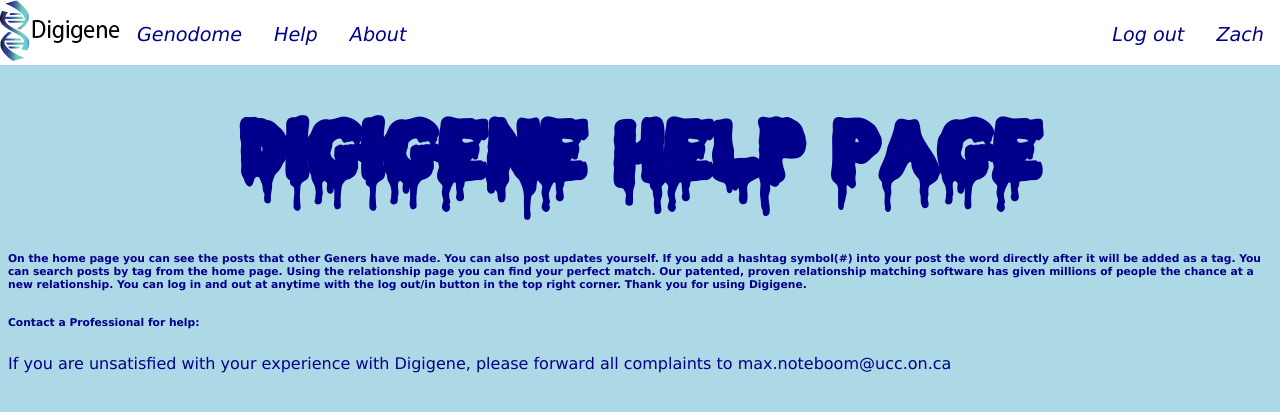
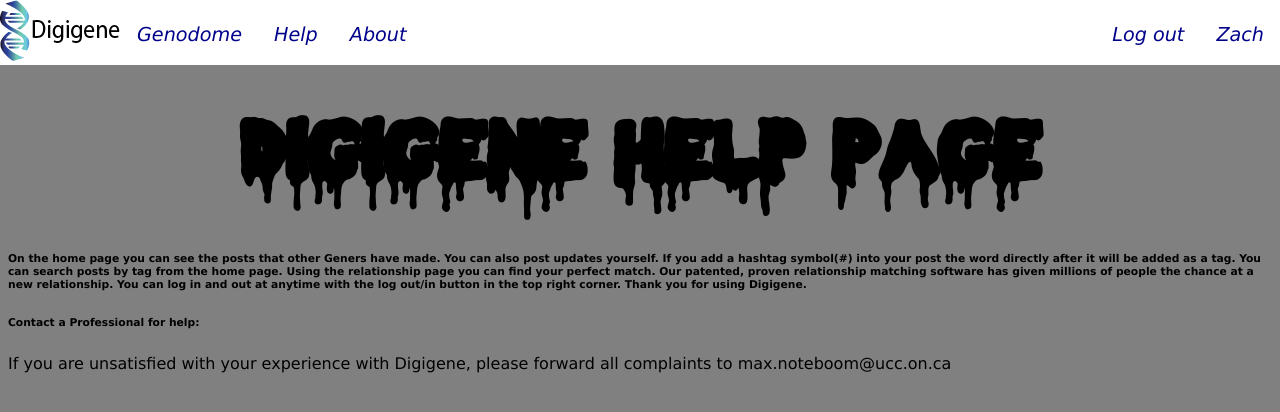
Before and after one commit to Zachd101/Digigene, a PHP site: page /Digigene/Help.php in a window 1280 px wide. Shown: the top 412 px of the page. Run offline with PHP 8.4, Linux system fonts and the light colour scheme; a user stored in the database is signed in.

Commit message:
Fixed Max's Css Mess

```diff
--- a/Digigene.css
+++ b/Digigene.css
@@ -1,3 +1,10 @@
+
+:root {
+
+    --bg-color : grey;
+    --div-color : white;
+    --text-color: black;
+}
 
 @font-face {
 
@@ -6,12 +13,19 @@
 }
 
 
+div {
+    border-radius: 25px;
+    background: var(--div-color);
+    padding: 10px 10px;
+}
+
+
 
 body {
 
     font-family: Verdana;
-    color: darkblue;
-    background-color: lightblue;
+    color: var(--text-color);
+    background-color: var(--bg-color);
     text-align: left;
 
 }
```
Also changed, not shown: Home.php (+12 -7 lines).
